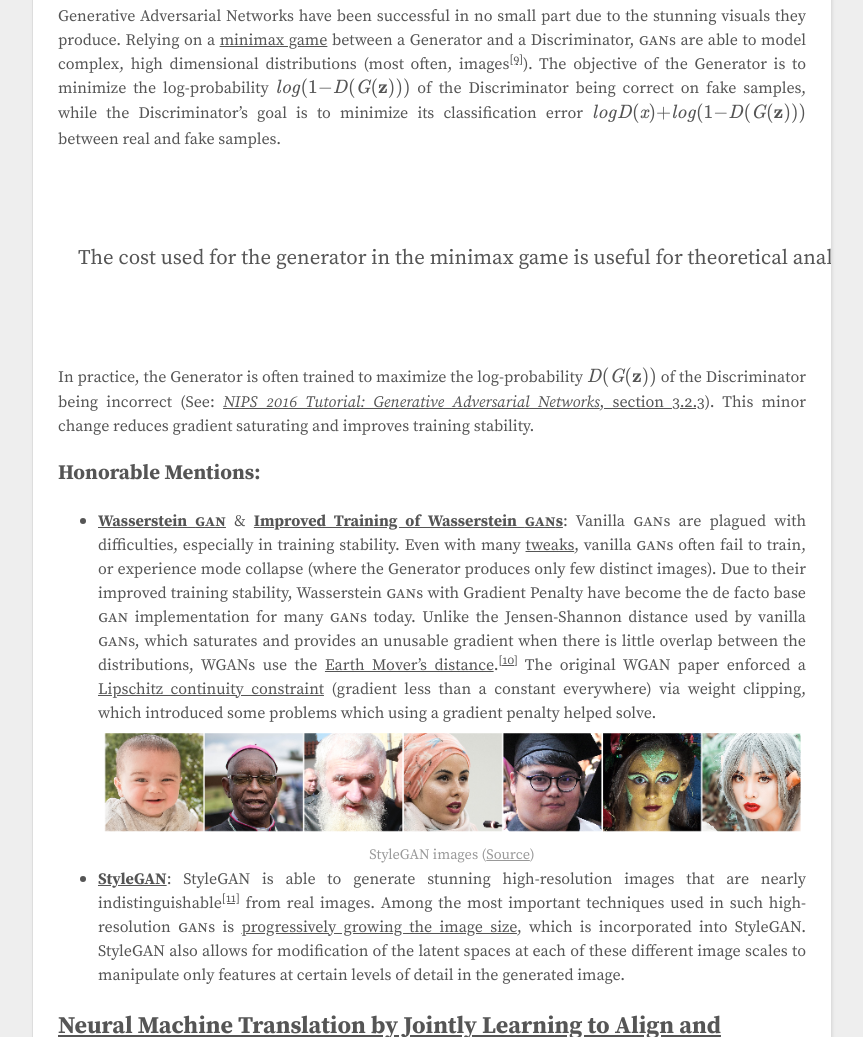
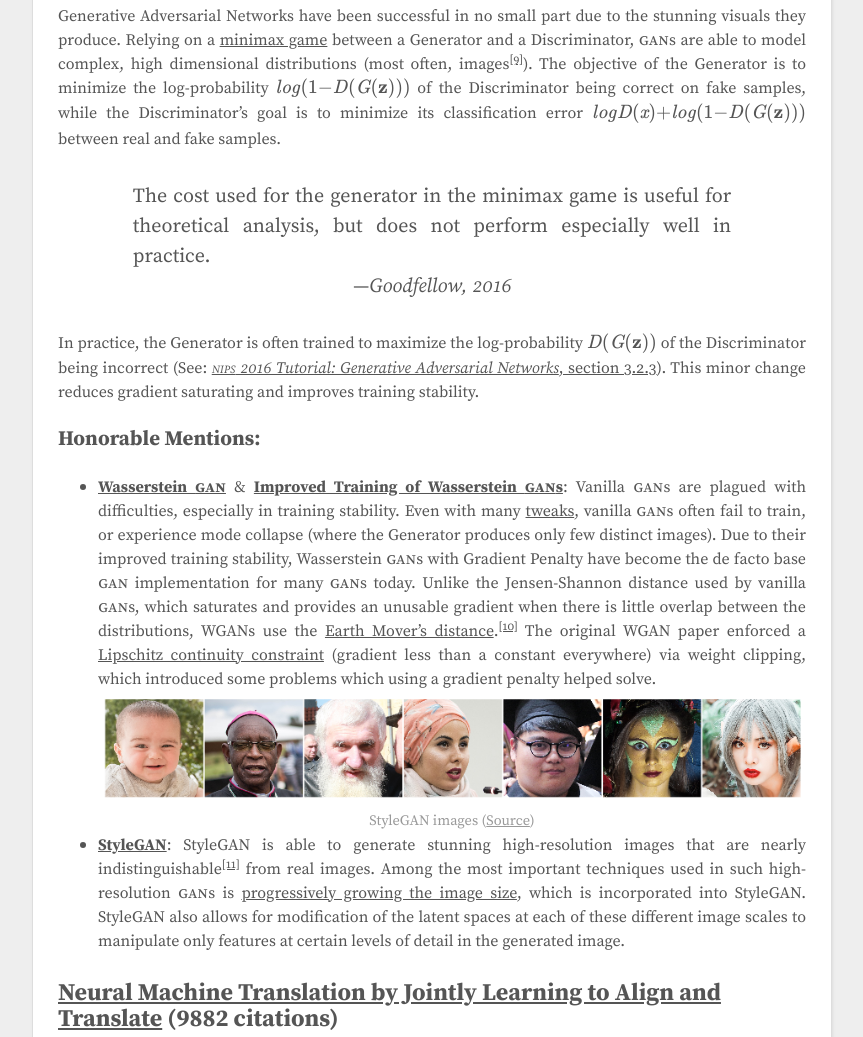
Before and after one commit to leogao2/leogao2-site, a plain HTML site: page 2019/12/31/The-Decade-of-Deep-Learning/index.html in a window 1280 px wide. Shown: the part 7609-8646 px from the top of the page, without its empty margins (208-1071 px from the left). Drawn offline with nearby package versions, Linux system fonts and the light colour scheme; a script that the page names is missing.

Commit message:
Site updated: 2020-04-06 18:07:10

```diff
--- a/2019/12/31/The-Decade-of-Deep-Learning/index.html
+++ b/2019/12/31/The-Decade-of-Deep-Learning/index.html
@@ -383,7 +383,7 @@ The Neocognitron bears striking resemblance to a CNN; the neurons are arranged i
 
     </div>
     <footer class="article-footer">
-      <a data-url="https://leogao.dev/2019/12/31/The-Decade-of-Deep-Learning/" data-id="ck8p3a3x10006ivmlalfxdwso" class="article-share-link">Share</a>
+      <a data-url="https://leogao.dev/2019/12/31/The-Decade-of-Deep-Learning/" data-id="ck8p43ayy0006u3mlx7685nv6" class="article-share-link">Share</a>
 
         <a href="https://leogao.dev/2019/12/31/The-Decade-of-Deep-Learning/#disqus_thread" class="article-comment-link">Comments</a>
 
--- a/atom.xml
+++ b/atom.xml
@@ -6,7 +6,7 @@
   <link href="/atom.xml" rel="self"/>
 
   <link href="https://leogao.dev/"/>
-  <updated>2020-04-06T23:24:52.726Z</updated>
+  <updated>2020-04-06T23:43:50.135Z</updated>
   <id>https://leogao.dev/</id>
 
   <author>
@@ -21,7 +21,7 @@
     <link href="https://leogao.dev/2020/04/01/Breaking-Down-Reddit-s-Imposter/"/>
     <id>https://leogao.dev/2020/04/01/Breaking-Down-Reddit-s-Imposter/</id>
     <published>2020-04-01T06:00:00.000Z</published>
-    <updated>2020-04-06T23:24:52.726Z</updated>
+    <updated>2020-04-06T23:43:50.135Z</updated>
 
     <summary type="html">
 
--- a/css/style.css
+++ b/css/style.css
@@ -821,10 +821,12 @@ a.main-title:hover {
 .floating-footnote blockquote,
 .mobile-fn-float blockquote {
   font-family: 'Source Serif Pro', Georgia, "Times New Roman", serif;
-  font-size: 1.3em;
+  font-size: 1.25em;
   margin: 1.5em 20px;
-  text-align: center;
-  white-space: pre;
+  margin-left: auto;
+  margin-right: auto;
+  word-wrap: normal;
+  max-width: 80%;
 }
 .article-entry blockquote footer,
 .floating-footnote blockquote footer,
@@ -833,11 +835,17 @@ a.main-title:hover {
   margin: 1.5em 0;
   font-family: "Roboto", "Oxygen", "Ubuntu", "Cantarell", "Fira Sans", "Droid Sans", "Helvetica Neue", sans-serif;
 }
-.article-entry blockquote footer cite:before,
-.floating-footnote blockquote footer cite:before,
-.mobile-fn-float blockquote footer cite:before {
+.article-entry blockquote cite,
+.floating-footnote blockquote cite,
+.mobile-fn-float blockquote cite {
+  padding: 0 0.5em;
+  display: block;
+  text-align: center;
+}
+.article-entry blockquote cite:before,
+.floating-footnote blockquote cite:before,
+.mobile-fn-float blockquote cite:before {
   content: "—";
-  padding: 0 0.5em;
 }
 .article-entry .pullquote,
 .floating-footnote .pullquote,
@@ -1273,8 +1281,10 @@ a.main-title:hover {
 }
 .acronym {
   text-transform: lowercase;
-  font-feature-settings: "smcp";
   font-variant: small-caps;
+}
+.acronymlower {
+  font-variant: normal;
 }
 #comments {
   background: #fff;
--- a/js/acronym-fancifier.js
+++ b/js/acronym-fancifier.js
@@ -26,7 +26,15 @@ acronyms = {
     'LM': 'Language Model',
     'TF': 'Tensorflow',
     'DQN': 'Deep Q Network',
-    '': '',
+    'HDF5': 'Hierarchical Data Format 5',
+    '(?:117|124|345|355|774|1542)M': '',
+    'NIPS': 'Neural Information Processing Systems',
+    'NeurIPS': 'Neural Information Processing Systems',
+    'ML': 'Machine Learning',
+    'RL': 'Reinforcement Learning',
+    'AI': 'Artifical Intelligence',
+    'ISO': 'International Organization for Standardization',
+    'XLNet': ''
 }
 
 // from https://stackoverflow.com/questions/3561493/is-there-a-regexp-escape-function-in-javascript
@@ -49,7 +57,7 @@ function replaceAcronyms(elem) {
         if (child.nodeType == 3) {
             newh = child.textContent.replace(acronym_match, (match, p1, p2, offset, string) => {
                 // '<span class="acronym acronym-$1">$1</span>$2'
-                return `<span class="acronym acronym-${p1}">` + p1.split('').map((c) => isLower(c) ? ('<span class="acronymlower">' + c + '</span>') : c).join('') + '</span>' + p2
+                return `<span class="${p1.length > 2 ? 'acronym' : ''} acronym-${p1}">` + p1.split('').map((c) => isLower(c) ? ('<span class="acronymlower">' + c + '</span>') : c).join('') + '</span>' + p2
             })
             //console.log(child.nodeType, child, newh)
             newhtml += newh
@@ -73,6 +81,7 @@ $(() => {
     replaceAcronyms(document.querySelector(".article-entry"))
 
     for (const [key, value] of Object.entries(acronyms)) {
+        if (value == '') continue
         console.log(key)
         tippy('.acronym-'+key, {
             content: value,
```
Also changed, not shown: 2019/09/20/Hello-World/index.html (+1 -1 lines), 2019/10/27/The-Difficulties-of-Text-Generation-with-Autoregressive-Language-Models/index.html (+1 -1 lines), 2019/11/09/Converting-HuggingFace-GPT2-Models-to-Tensorflow-1/index.html (+1 -1 lines), 2020/01/31/Multidisk-Filesystems-A-Comparison/index.html (+1 -1 lines).
